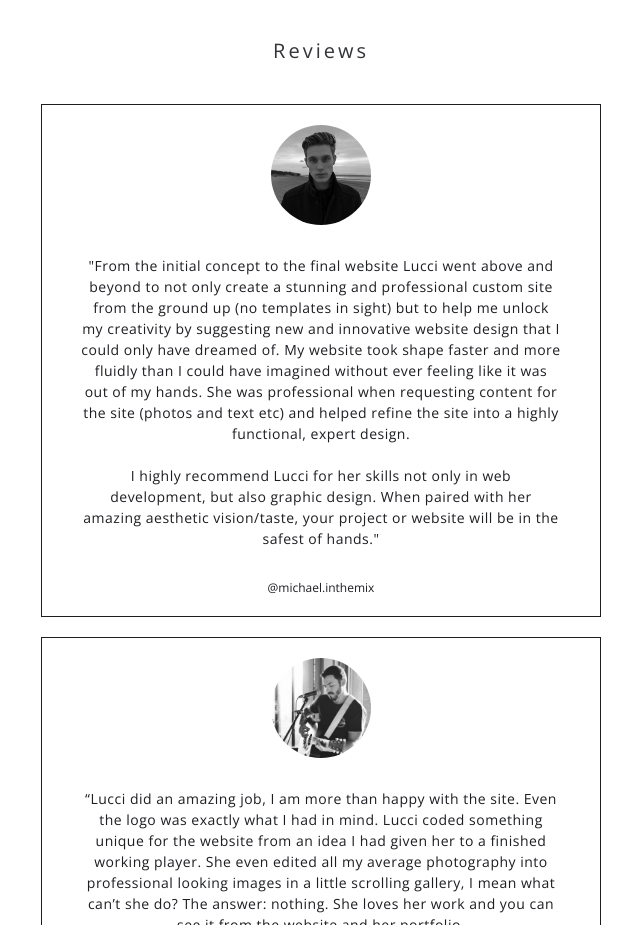
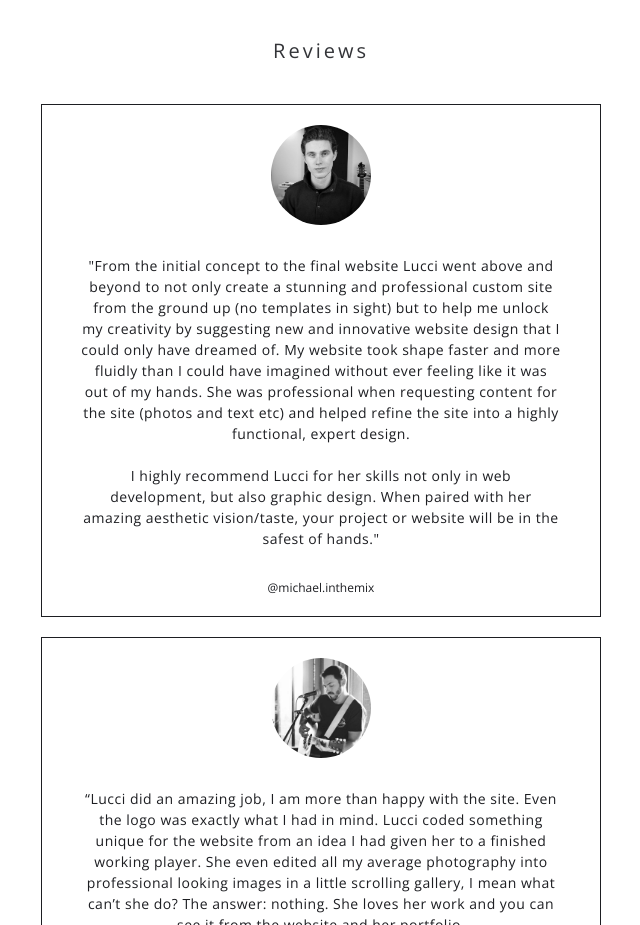
Before and after one commit to luccipaula/luccipaula.github.io, a website: page src/index.html in a window 1280 px wide. Shown: the part 3680-4605 px from the top of the page, without its empty margins (319-959 px from the left). Drawn offline with nearby package versions, Linux system fonts and the light colour scheme; files that its build step writes are made by us from their sources; files whose address does not match are found by name.

Commit message:
Second try, updated client photo

```diff
--- a/src/index.html
+++ b/src/index.html
@@ -161,7 +161,7 @@
         <div class="reviews__list">
             <div class="reviews__client" data-aos="fade-up" data-aos-duration="500">
                 <figure class="reviews__figure">
-                    <img src="img/michael.jpg" alt="Review 3" class="reviews__img">
+                    <img src="img/michael.png" alt="Review 3" class="reviews__img">
                     <figcaption class="reviews__caption">
                         Michael Wynne
                     </figcaption>
```
Also changed, not shown: index.html (+1 -1 lines).
